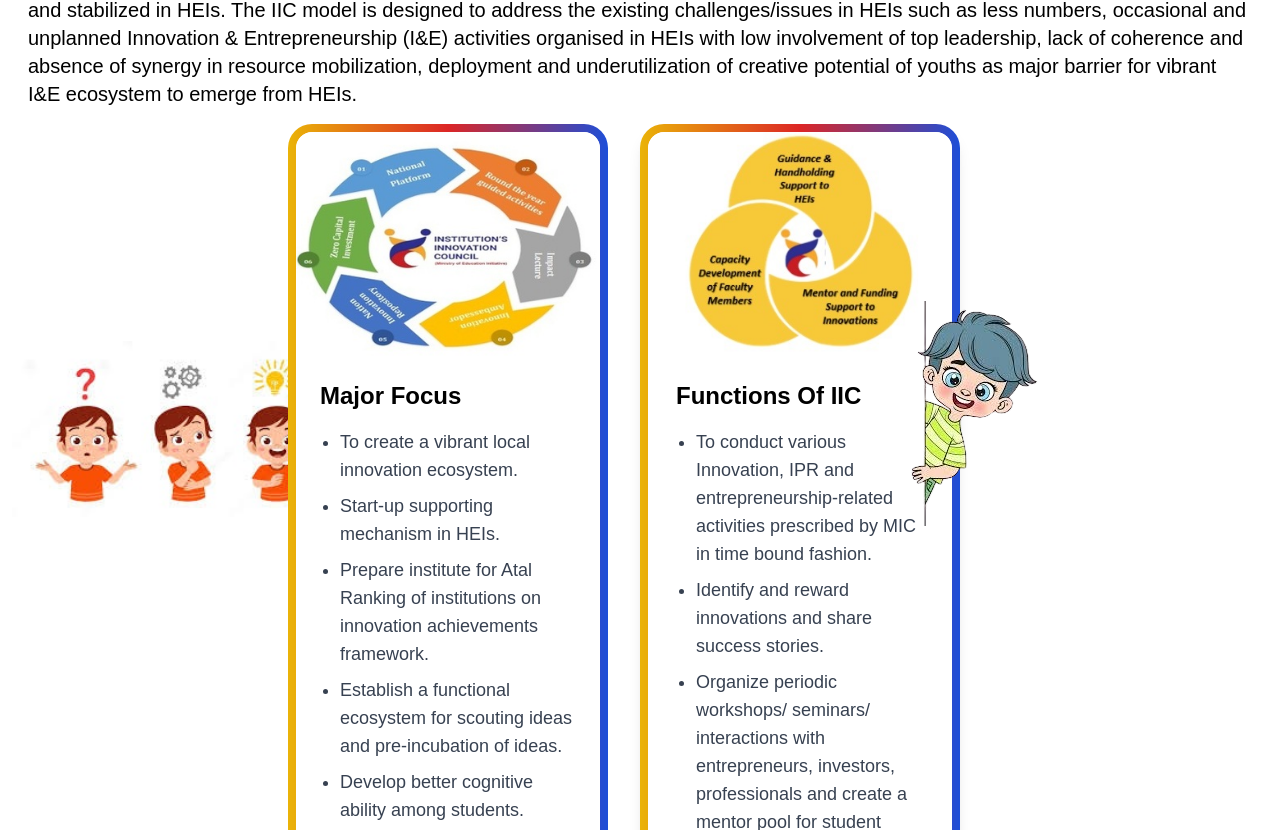
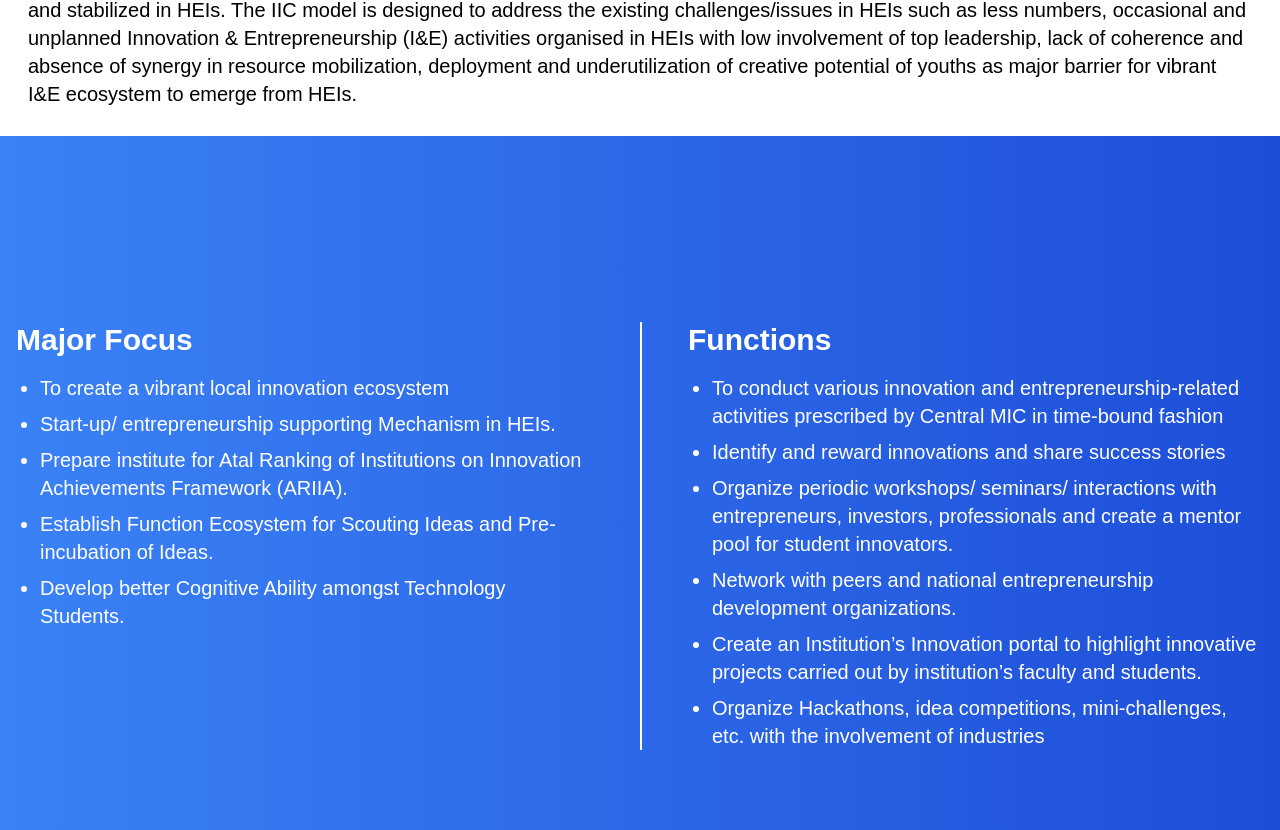
Before and after one commit to AyushNafdey/IIC-GCOEN, a React (Vite) app: page / in a window 1280 px wide. Shown: the part 749-1579 px from the top of the page. Built offline with nearby package versions, Linux system fonts and the light colour scheme; a web font is replaced by a local one.

Commit message:
Changed UI

```diff
--- a/package.json
+++ b/package.json
@@ -10,6 +10,7 @@
     "preview": "vite preview"
   },
   "dependencies": {
+    "@tailwindcss/aspect-ratio": "^0.4.2",
     "react": "^18.3.1",
     "react-dom": "^18.3.1"
   },
--- a/src/components/Focus_Function.jsx
+++ b/src/components/Focus_Function.jsx
@@ -1,69 +1,77 @@
 import React from 'react'
-import focus from '../assets/images/focus-iic.jpg'
-import iic_func from '../assets/images/iic-function-1.jpg'
-import boy_peeking from '../assets/images/boy_peeking.png'
-import boy_thinking from '../assets/images/boy_thinking.jpeg'
+
 
 
 
 function Focus_Function() {
   return (
     <>
-      <div className="flex flex-col md:flex-row gap-x-8 w-full py-4 max-md:gap-y-7 max-sm:gap-y-7 justify-center items-stretch">
-        <img
-          src={boy_thinking}
-          className='absolute w-70 h-44 -z-10 left-3 top-[1090px] max-md:hidden max-sm:hidden '/>
-        {/* Card 1 */}
-        <div className="w-full max-w-[320px] h-[600px] md:h-auto mx-auto md:mx-0 md:w-[385px] rounded-3xl p-2 bg-gradient-to-l from-blue-700 via-red-600 to-yellow-500">
-          <div className="h-full rounded-2xl bg-white overflow-hidden">
-            <div className="h-48 md:h-56 overflow-hidden">
-              <img
-                className="w-full h-full object-cover rounded-t-2xl"
-                src={iic_func}
-                alt="Major Focus"
-              />
+      <div className="bg-gradient-to-r from-blue-500 to-blue-700 text-white min-h-screen flex items-center justify-center max-md:pt-4 max-md:justify-center">
+      <div className="container mx-auto px-4">
+        <div className="grid md:grid-cols-2 gap-8 relative">
+          {/* Vertical Line */}
+          <div className="hidden md:block absolute inset-y-0 left-1/2 w-0.5 bg-white"></div>
+
+          {/* Major Focus Section */}
+          <div className="pr-8 max-md:pl-7">
+            <h2 className="text-3xl font-bold mb-4">
+              Major Focus
+            </h2>
+            <ul className="list-disc ml-6 space-y-2 text-xl">
+              <li className="">
+                To create a vibrant local innovation ecosystem
+              </li>
+              <li className="">
+                Start-up/ entrepreneurship supporting Mechanism in HEIs.
+              </li>
+              <li className="">
+                Prepare institute for Atal Ranking of Institutions on Innovation
+                Achievements Framework (ARIIA).
+              </li>
+              <li className="">
+                Establish Function Ecosystem for Scouting Ideas and
+                Pre-incubation of Ideas.
+              </li>
+              <li className="">
+                Develop better Cognitive Ability amongst Technology Students.
+              </li>
+            </ul>
           </div>
-            <div className="p-4 md:p-6">
-              <h2 className="font-bold text-xl md:text-2xl mb-3 md:mb-4">Major Focus</h2>
-              <ul className="list-disc text-gray-700 space-y-1 md:space-y-2 pl-5 text-lg max-md:text-base">
-                <li>To create a vibrant local innovation ecosystem.</li>
-                <li>Start-up supporting mechanism in HEIs.</li>
-                <li>Prepare institute for Atal Ranking of institutions on innovation achievements framework.</li>
-                <li>Establish a functional ecosystem for scouting ideas and pre-incubation of ideas.</li>
-                <li>Develop better cognitive ability among students.</li>
+
+          {/* Functions Section */}
+          <div className="pl-8">
+            <h2 className="text-3xl font-bold mb-4">
+              Functions
+            </h2>
+            <ul className="list-disc ml-6 space-y-2 text-xl max-md:pb-4">
+              <li className="">
+                To conduct various innovation and entrepreneurship-related
+                activities prescribed by Central MIC in time-bound fashion
+              </li>
+              <li className="">
+                Identify and reward innovations and share success stories
+              </li>
+              <li className="">
+                Organize periodic workshops/ seminars/ interactions with
+                entrepreneurs, investors, professionals and create a mentor pool
+                for student innovators.
+              </li>
+              <li className="">
+                Network with peers and national entrepreneurship development
+                organizations.
+              </li>
+              <li className="">
+                Create an Institution’s Innovation portal to highlight
+                innovative projects carried out by institution’s faculty and
+                students.
+              </li>
+              <li className="">
+                Organize Hackathons, idea competitions, mini-challenges, etc.
+                with the involvement of industries
+              </li>
             </ul>
           </div>
         </div>
-        </div>
-
-        {/* Card 2 */}
-        <div className="relative shadow-lg w-full max-w-[320px] h-[600px] md:h-auto mx-auto md:mx-0 md:w-[385px] rounded-3xl p-2 bg-gradient-to-l from-blue-700 via-red-600 to-yellow-500">
-          <div className="h-full rounded-2xl bg-white overflow-hidden">
-            <div className="h-48 md:h-56 overflow-hidden">
-              <img
-                className="w-full h-full object-cover rounded-t-2xl"
-                src={focus}
-                alt="Functions of IIC"
-              />
-            </div>
-            <div className="px-4 md:px-7">
-              <h2 className="font-bold text-xl pt-6 md:text-2xl mb-3 md:mb-4">Functions Of IIC</h2>
-              <ul className="list-disc text-gray-700 space-y-1 md:space-y-2 pl-5 overflow-y-auto max-h-[420px] max-md:max-h-[300px] text-lg max-md:text-base">
-                <li>To conduct various Innovation, IPR and entrepreneurship-related activities prescribed by MIC in time bound fashion.</li>
-                <li>Identify and reward innovations and share success stories.</li>
-                <li>Organize periodic workshops/ seminars/ interactions with entrepreneurs, investors, professionals and create a mentor pool for student innovators.</li>
-                <li>Network with peers and national entrepreneurship development organizations.</li>
-                <li>Create an Institution's Innovation portal to highlight innovative projects carried out by institution's faculty and students.</li>
-                <li>Organize Hackathons, idea competition, mini-challenges etc. with the involvement of industries.</li>
-              </ul>
-            </div>
-          </div>
-        </div>
-        <div>
-          {/* <!-- Boy Image --> */}
-          <img src={boy_peeking} alt="Boy" className='absolute right-60 top-[1050px] max-md:hidden max-sm:hidden ' />
-          {/* className="absolute -top-4 -right-5 w-12 rotate-[-15deg] z-10"/> */}
-          {/* <!-- Content --> */}
       </div>
     </div>
       </>
--- a/src/components/Introduction.jsx
+++ b/src/components/Introduction.jsx
@@ -20,7 +20,7 @@ const Hero = () => {
                 Introduction
             </div>
             <hr className='mb-5 mx-6 border-yellow-300 border-bold border-t-4' />
-            <div className='px-7 text-xl font-normal max-sm:text-lg max-md:text-xl md:text-xl sm:text-2xl'>
+            <div className='px-7 text-xl font-normal max-sm:text-lg max-md:text-xl md:text-xl sm:text-2xl pb-7'>
                 In the year 2018, the Ministry of Education (MoE) through MoE's Innovation Cell (MIC) launched the Institution’s Innovation Council (IIC) program in collaboration with AICTE for Higher Educational Institutions (HEIs) to systematically foster the culture of innovation and start-up ecosystem in education institutions. Primarily, IICs’ role is to engage large number of faculty, students and staff in various innovation and entrepreneurship related activities such as ideation, Problem solving, Proof of Concept development, Design Thinking, IPR, project handling and management at Pre-incubation/Incubation stage, etc., so that innovation and entrepreneurship ecosystem gets established and stabilized in HEIs. The IIC model is designed to address the existing challenges/issues in HEIs such as less numbers, occasional and unplanned Innovation & Entrepreneurship (I&E) activities organised in HEIs with low involvement of top leadership, lack of coherence and absence of synergy in resource mobilization, deployment and underutilization of creative potential of youths as major barrier for vibrant I&E ecosystem to emerge from HEIs.
             </div>
 
--- a/tailwind.config.js
+++ b/tailwind.config.js
@@ -15,5 +15,7 @@ export default {
       },
     },
   },
-  plugins: [],
+  plugins: [
+    require('@tailwindcss/aspect-ratio'),
+  ],
 }
```
Also changed, not shown: 1 other file (tests, documents, lock files or other folders). Lines whose indentation alone changed are shown as unchanged.
